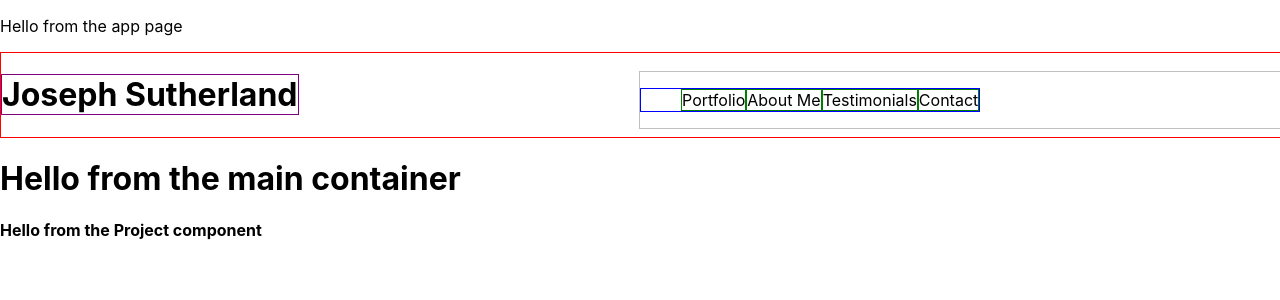
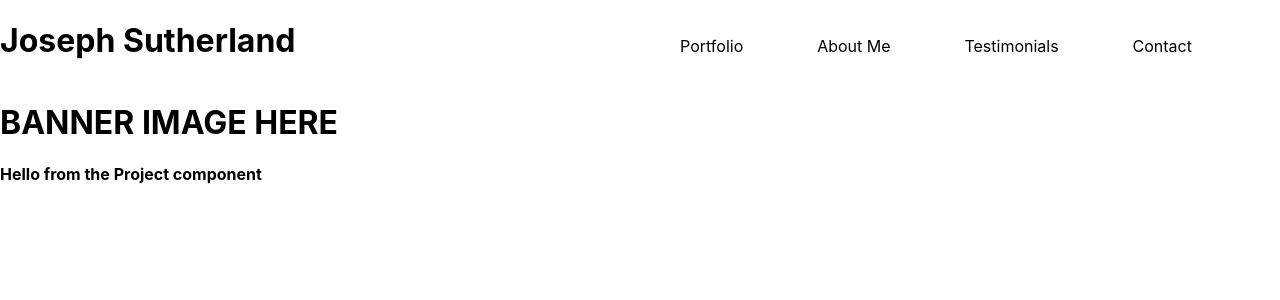
Before and after one commit to onitwin/portfoilio, a React (Create React App) app: page / in a window 1280 px wide. Shown: the top 300 px of the page. Built offline with nearby package versions, Linux system fonts and the light colour scheme.

Commit message:
updated styling on nav

```diff
--- a/src/App.js
+++ b/src/App.js
@@ -5,8 +5,6 @@ import Navbar from "./navbar/Navbar"
 const App=() =>{
   return (
     <div className="App">
-    <p>Hello from the app page</p>
-    <Navbar/>
     <MainContainer/>
     </div>
   );
--- /dev/null
+++ b/src/banner/Banner.js
@@ -0,0 +1,14 @@
+import React from 'react'
+
+
+const Banner=()=>{
+
+
+  return (
+    <div>
+    <h1>BANNER IMAGE HERE</h1>
+    </div>
+
+  )
+}
+export default Banner;
--- a/src/container/MainContainer.js
+++ b/src/container/MainContainer.js
@@ -1,5 +1,7 @@
 import React from "react";
 import Project from "../project/Project"
+import Navbar from "../navbar/Navbar"
+import Banner from "../banner/Banner"
 
 const MainContainer=()=>{
 //main container shoould be responsible for all routes and display bar Navbar
@@ -7,7 +9,8 @@ const MainContainer=()=>{
 
   return(
     <div>
-    <h1>Hello from the main container</h1>
+    <Navbar/>
+    <Banner/>
     <Project/>
     </div>
 
--- a/src/index.scss
+++ b/src/index.scss
@@ -3,24 +3,21 @@
   width:100%;
   display: inline-flex;
   justify-content: space-between;
-  border:1px solid red;
   align-items: baseline;
   .logo-text{
-    border:1px solid purple;
     align-items: baseline;
   }
 
   .Nav-Links-Container{
-    border:1px solid silver;
     width:50%;
   }
 
   .Nav-links{
     display:inline-flex;
-    border:1px solid blue;
+    width:80%;
+    justify-content: space-between;
     li{
       list-style: none;
-      border:1px solid green;
     }
 
   }
```
Also changed, not shown: src/container/AboutMe.js (added, +12 -0 lines), src/container/Contact.js (added, +12 -0 lines), src/container/Portfolio.js (added, +12 -0 lines).
